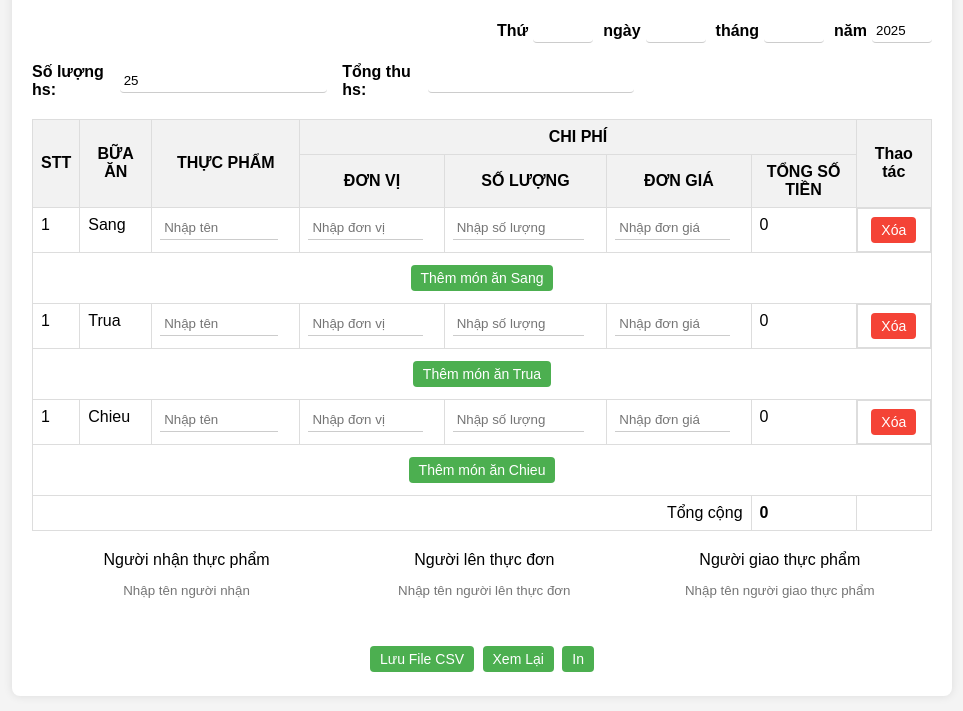
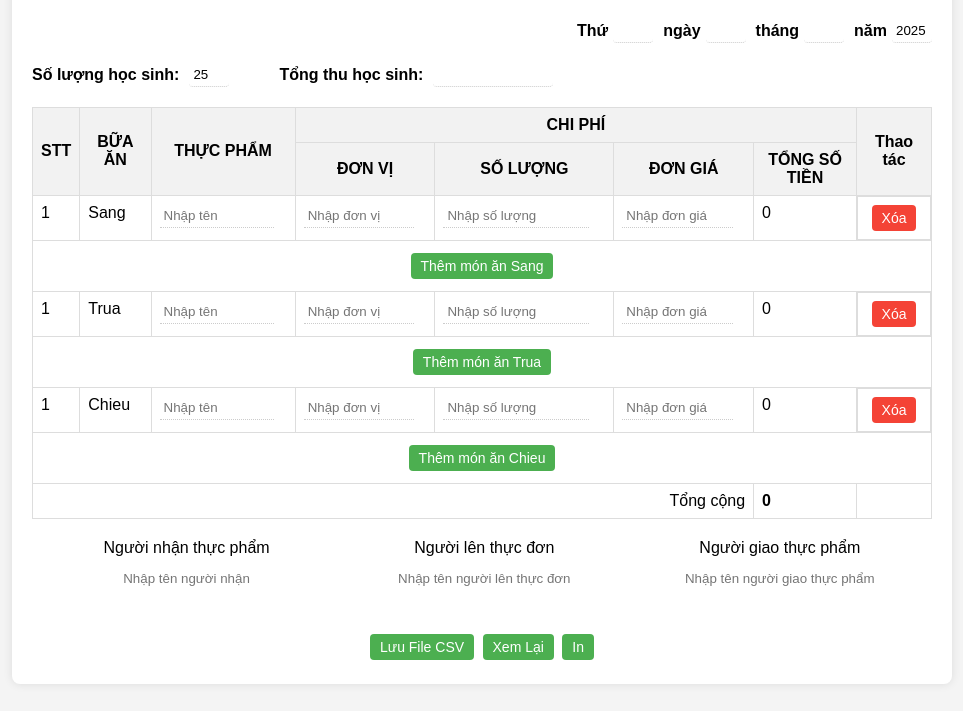
Before and after one commit to datnguyentb/thucdon, a plain HTML site: page index.html in a window 1280 px wide. Shown: the part 101-812 px from the top of the page, without its empty margins (158-1121 px from the left). Drawn offline with Linux system fonts and the light colour scheme.

Commit message:
update something

```diff
--- a/index.html
+++ b/index.html
@@ -32,11 +32,11 @@
 
            <div class="sum">
                 <div class="tong-thu so-luong">
-                    <label for="soLuongHs">Số lượng hs:</label>
+                    <label for="soLuongHs">Số lượng học sinh:</label>
                     <input type="text" id="soLuongHs" value="25">
                 </div>
                 <div class="tong-thu">
-                    <label for="tongThuHs">Tổng thu hs:</label>
+                    <label for="tongThuHs">Tổng thu học sinh:</label>
                     <input type="text" id="tongThuHs">
                 </div>
 
--- a/style.css
+++ b/style.css
@@ -30,14 +30,25 @@ h1 {
 .sum {
     display: flex;
     flex-direction: row;
+
+
 }
+
+.sum input#soLuongHs {
+    max-width: 40px;
+}
+
+.sum input#tongThuHs {
+    max-width: 120px;
+}
+
 
 .tong-thu {
     justify-content: flex-start;
 }
 
 .so-luong {
-    margin-right: 15px;
+    margin-right: 50px;
 }
 
 .info-item {
@@ -47,7 +58,7 @@ h1 {
 }
 
 .info-item input {
-    max-width: 60px;
+    max-width: 40px;
     margin-left: 5px;
 }
 
@@ -85,11 +96,15 @@ td {
     vertical-align: top;
 }
 
+input {
+    border: dotted;
+}
+
 input[type="number"], input[type="text"] {
     width: 90%;
     box-sizing: border-box;
     border: none;
-    border-bottom: 1px solid #ccc;
+    border-bottom: 1px dotted #ccc;
     outline: none;
     padding: 4px;
 }
@@ -182,6 +197,11 @@ input[type="number"], input[type="text"] {
     padding: 4px;
     text-align: center;
   }
+
+  input {
+    border: none !important;
+    outline: none !important;
+  }
 }
 
 /* dsafsfd */
```
